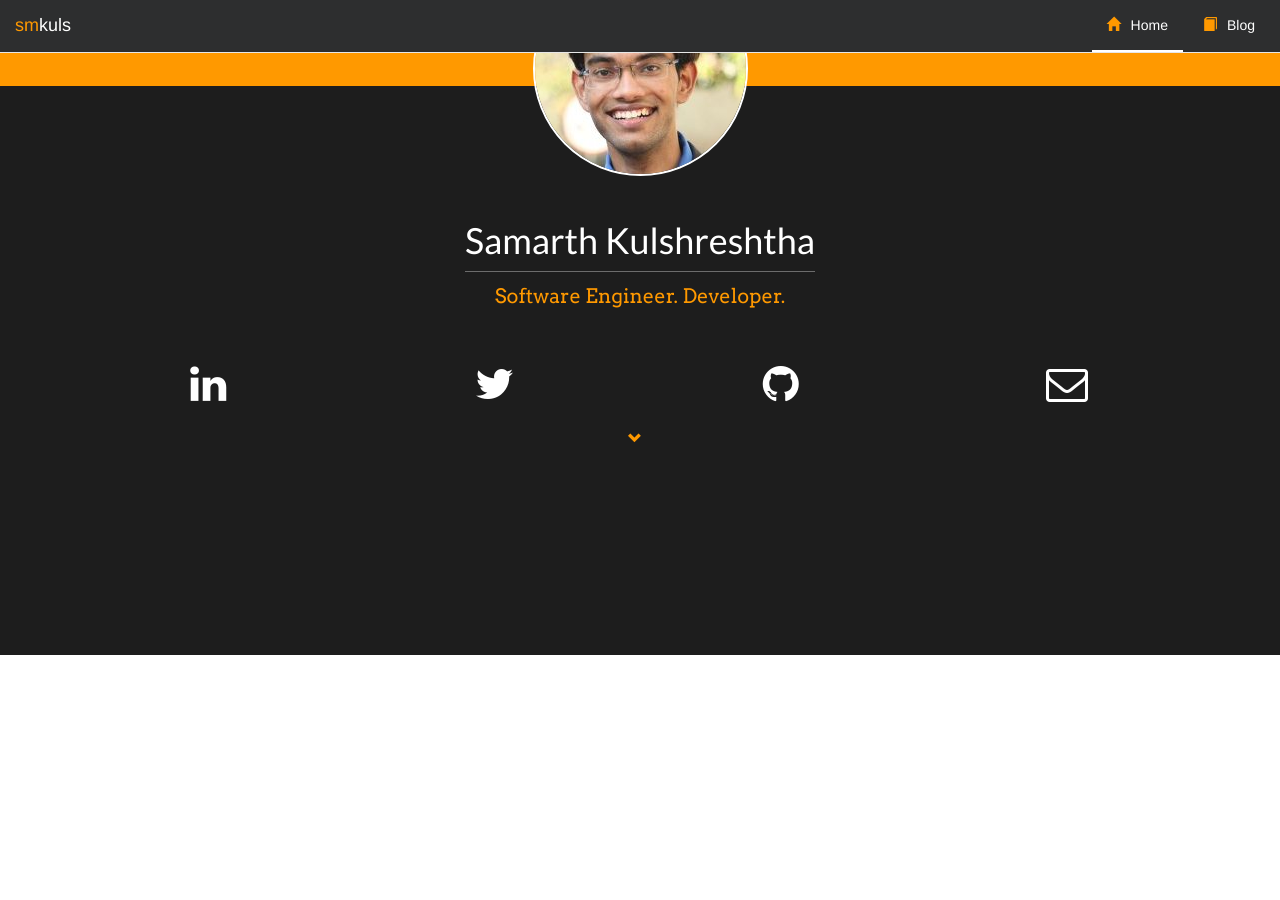
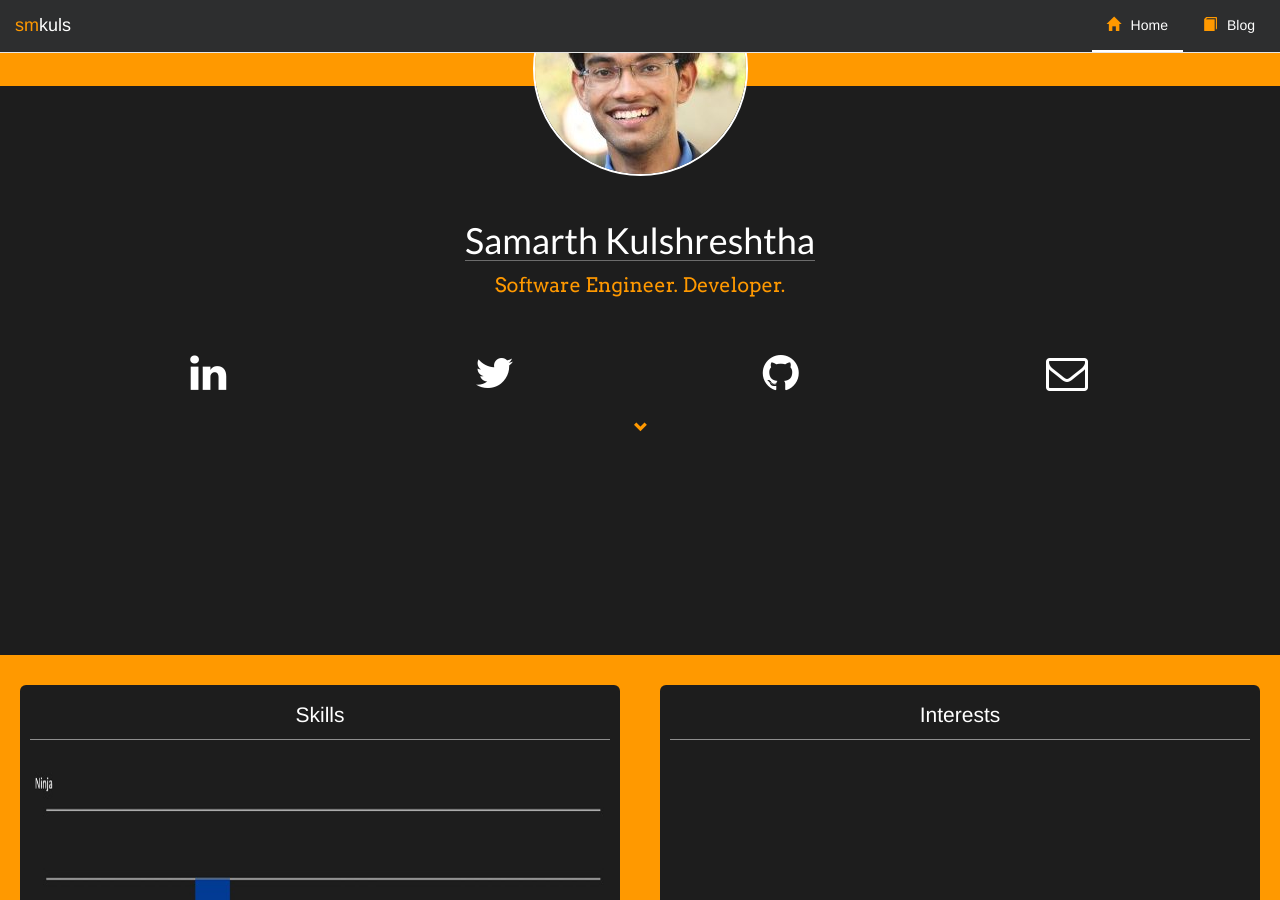
Before and after one commit to smkuls/smkuls.github.io, a Jekyll site: the page built from index.html, in a window 1280 px wide and 900 px high, scrolled down 245 px. Built offline with Jekyll 4.4.1, drawn with Linux system fonts in a browser that asks for light colours; nearby versions of some CDN libraries; before the commit the page ends 900 px from its top, so only the background shows below that.

Commit message:
added skills chart

```diff
--- a/_config.yml
+++ b/_config.yml
@@ -12,7 +12,7 @@
 description: > # this is to ignore newlines until "baseurl:"
         localhost@SamarthKulshreshtha
 baseurl: "/" # the subpath of your site, e.g. /blog
-url: "http://smkuls.github.io" # the base hostname & protocol for your site
+url: "http://127.0.0.1:4000" # the base hostname & protocol for your site
 twitter_username: smkuls
 github_username:  smkuls
 
--- a/_includes/head.html
+++ b/_includes/head.html
@@ -13,5 +13,7 @@
   <link href='https://fonts.googleapis.com/css?family=Lato:400,700' rel='stylesheet' type='text/css'>
   <link href='https://fonts.googleapis.com/css?family=Arvo' rel='stylesheet' type='text/css'>
   <link rel="stylesheet" href="http://cdnjs.cloudflare.com/ajax/libs/font-awesome/4.4.0/css/font-awesome.min.css">
-  <meta http-equiv="X-UA-Compatible" content="IE=edge">
+
+  <script src="https://ajax.googleapis.com/ajax/libs/jquery/1.12.2/jquery.min.js"> </script>
+  <script type="text/javascript" src="{{site.url}}/js/chart-new.js"></script>
 </head>
--- a/css/main.scss
+++ b/css/main.scss
@@ -53,17 +53,68 @@
         "bootstrap"
 ;
 
-html, body {
+/************************************** global *************************************/
+
+html, body
+{
   height:100%;
+  width:100%;
   padding-top: 25px;
 }
 
+img
+{
+  margin:0px;
+}
 
-// navigation bar
+/************************************** global *************************************/
+
+/************************************** general *************************************/
+
+.bg-yellow
+{
+  background-color: $yellow-color;
+}
+
+.bg-black
+{
+  background-color: #1D1D1D;
+}
+
+.yellow
+{
+  color: $yellow-color;
+}
+
+.white
+{
+  color: $white-color;
+}
+
+.center
+{
+  text-align: center;
+}
+
+.full-height
+{
+  height:100%;
+}
+
+.full-width
+{
+  width:100%;
+}
+
+/************************************** general *************************************/
+
+/********************************** navigation bar **********************************/
+
 .navbar-custom
 {
 	background-color: $navigation-bar-background;
 }
+
 .navbar-custom .navbar-nav > .active > a
 {
 	background-color: $navigation-bar-background;
@@ -75,8 +126,10 @@
 	margin-right: 10px;
 }
 
+/********************************** navigation bar **********************************/
 
-// navigation bar tabs
+/******************************* navigation bar tabs ********************************/
+
 #navigationBarTabs > li > a
 {
 	color: $white_color;
@@ -98,47 +151,152 @@
 	margin-right:10px;
 }
 
-.bg-yellow
-{
-	background-color: $yellow-color;
-}
+/******************************* navigation bar tabs ********************************/
 
-.bg-black
-{
-  background-color: #1D1D1D;
-}
-
-.yellow
-{
-	color: $yellow-color;
-}
-.white
-{
-	color: $white-color;
-}
+/************************************** profile *************************************/
 
 #profile
 {
 	min-height:33%;
 }
+
 #profile-content
 {
   min-height:67%;
 }
-img
+
+#avatar
 {
-  margin:0px;
-}
-#avatar {
-    //margin-top:-110px;
     margin-top:-10%;
     border: 2px solid white;
+}
+
+.container
+{
+  text-align: center;
+  padding-top: 2%;
+}
+
+.container h1
+{
+  font-family: 'Lato', sans-serif;
+  color: $white_color;
+  border-bottom: 1px solid #FFFFFF;
+  border-bottom-color: rgba(255,255,255,0.35);
+  display:inline-block;
+}
+
+.container .lead
+{
+    font-family: 'Arvo', serif;
+    font-size: 20px;
+}
+
+#social-icons > li > a
+{
+    font-size: 3em;
+    color: $white_color;
+}
+
+#social-icons > li > a:hover
+{
+    color: $yellow_color;
+}
+
+.scroll-down .glyphicon
+{
+  color: $yellow_color;
+  padding-left:12px;
+  padding-top: 5%;
+  animation-name: wiggle;
+  animation-duration: 1.2s;
+  animation-timing-function: linear;
+  animation-iteration-count: infinite;
+  animation-direction: normal;
+}
+.scroll-down:hover .glyphicon
+{
+  padding-top: 25px;
+  color: $white_color;
+}
+
+/************************************** profile *************************************/
+
+/************************************** skills **************************************/
+#skills
+{
+  background-color:$yellow-color;
+  height:100%;
+}
+
+#skills .row
+{
+  height:100%;
+}
+
+#skills .row .col-sm-6
+{
+  max-height:100%;
+  padding:30px 20px 30px 20px;
 
 }
-.center
+
+#skills .row .col-sm-6 .jumbotron
 {
-  text-align: center;
+  height:100%;
+  width:100%;
+  max-height:100%;
+  max-width:100%;
+  margin:0px;
+  padding:15px 10px 10px 10px;
+  text-align:center;
+  background-color:#1d1d1d;
 }
+
+#wrapper
+{
+   width:100%;
+   height:100%;
+   display:table;
+}
+
+.arrange
+{
+   display:table-row;
+}
+
+.cell
+{
+   display:table-cell;
+}
+
+#first .cell
+{
+  height:1%;
+}
+
+#second .cell
+{
+    height:99%;
+    background-image: url('{{site.url}}/img/skillsChart2.jpg');
+    background-size: 100% 100%;
+    background-repeat:no-repeat;
+}
+
+
+#skills .row .col-sm-6 .jumbotron  .lead
+{
+  padding-bottom:10px;
+  color:white;
+  border-bottom: 1px solid #FFFFFF;
+  border-bottom-color: rgba(255,255,255,0.5);
+}
+
+
+
+/************************************** skills **************************************/
+
+/************************************** media queries *******************************/
 
 @media (max-width: 767px)
 {
@@ -155,83 +313,51 @@
   {
     padding-bottom: 5px;
   }
+  .row .col-sm-6
+  {
+    height:50%;
+  }
+  #wrapper
+  {
+    padding-left:30px;
+    padding-right:30px;
+  }
 }
 
-.container
+/************************************** media queries *******************************/
+
+/************************************** animation ***********************************/
+
+@keyframes wiggle
 {
-  text-align: center;
-  //padding-top: 18px;
-  padding-top: 2%;
-}
-
-.container h1
-{
-  font-family: 'Lato', sans-serif;
-  color: $white_color;
-  //padding-bottom: 10px;
-  padding-bottom: 1%;
-  border-bottom: 1px solid #FFFFFF;
-  border-bottom-color: rgba(255,255,255,0.35);
-  display:inline-block;
-}
-.container .lead
-{
-    font-family: 'Arvo', serif;
-    font-size: 20px;
-}
-#social-icons > li > a
-{
-    font-size: 3em;
-    color: $white_color;
-}
-
-#social-icons > li > a:hover
-{
-    color: $yellow_color;
-}
-
-.scroll-down .glyphicon {
-  color: $yellow_color;
-  //padding-top: 10px;
-  padding-top: 5%;
-  animation-name: wiggle;
-  animation-duration: 1.2s;
-  animation-timing-function: linear;
-  animation-iteration-count: infinite;
-  animation-direction: normal;
-}
-.scroll-down:hover .glyphicon
-{
-  padding-top: 25px;
-  color: $white_color;
-}
-
-@keyframes wiggle {
-    0% {
+    0%
+    {
         padding-top: 8px;
-        //padding-top: 0.25%;
     }
-    50% {
+    50%
+    {
         padding-top: 15px;
-        //padding-top: 2.5%;
     }
-    100% {
+    100%
+    {
         padding-top: 8px;
-        //padding-top: 0.25%;
     }
 }
 
-@-webkit-keyframes wiggle {
-   0% {
+@-webkit-keyframes wiggle
+{
+    0%
+    {
         padding-top: 8px;
-        //padding-top: 0.25%;
     }
-    50% {
+    50%
+    {
         padding-top: 15px;
-        //padding-top: 2.5%;
     }
-    100% {
+    100%
+    {
         padding-top: 8px;
-        //padding-top: 0.25%;
     }
 }
+
+/************************************** animation ***********************************/
--- a/index.html
+++ b/index.html
@@ -18,8 +18,28 @@
         </ul>
     </div>
     <div class="center">
-        <a href="#profile" class="scroll-down">
-            <span class="glyphicon glyphicon-chevron-down"></span>
-        </a>
+        <a href="#skills" class="scroll-down center-block"><span class="glyphicon glyphicon-chevron-down"></span></a>
     </div>
 </div>
+<div id="skills" class="container-fluid">
+    <div class="row">
+        <div class="col-sm-6 box full-height">
+            <div class="jumbotron">
+                <div id="wrapper">
+                    <div id="first" class="arrange">
+                        <div class="cell"><p class="lead">Skills</p></div>
+                    </div>
+                    <div id="second" class="arrange">
+                        <div class="cell">
+                        </div>
+                    </div>
+                </div>
+            </div>
+        </div>
+        <div class="col-sm-6 box full-height">
+            <div class="jumbotron">
+                <p class="lead">Interests</p>
+            </div>
+        </div>
+    </div>
+</div>
```
Also changed, not shown: _includes/footer.html (+16 -0 lines), img/skillschart.jpg (added), img/skillschart1.jpg (added), img/skillschart2.jpg (added).
